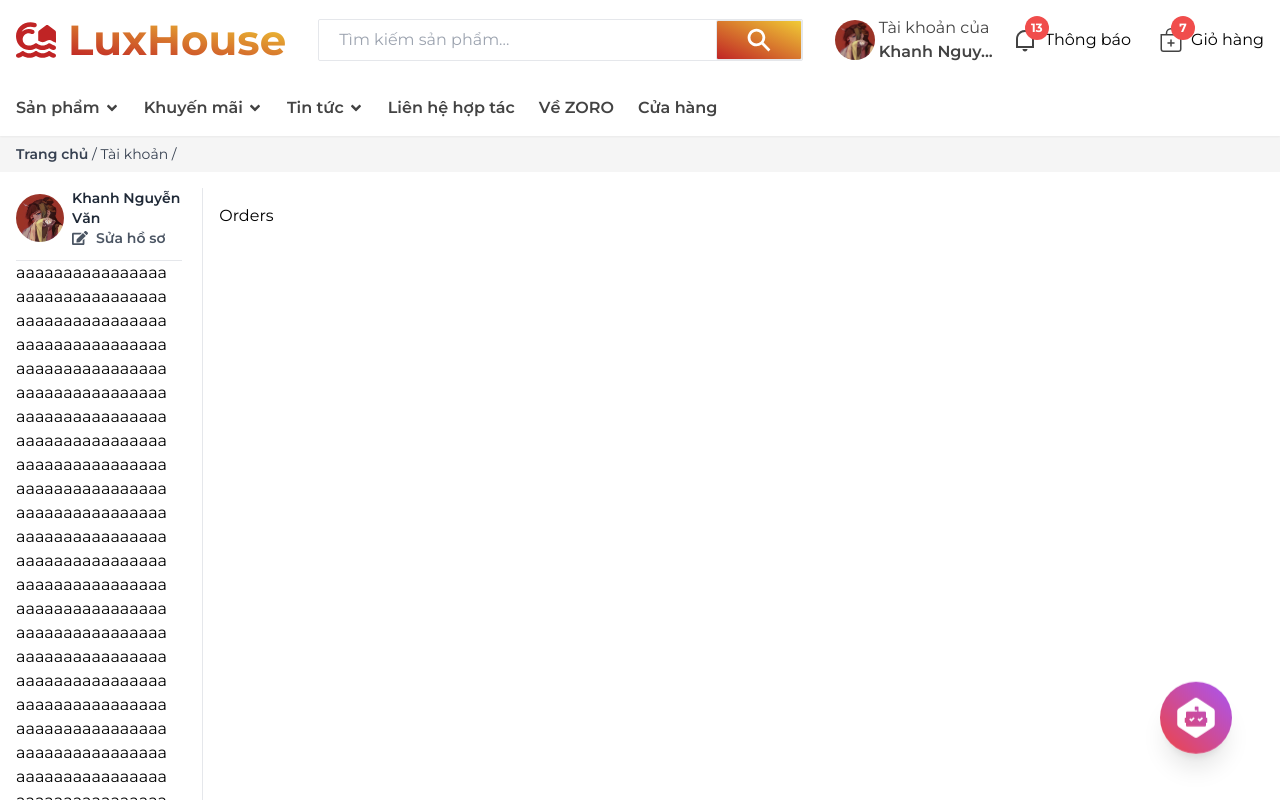
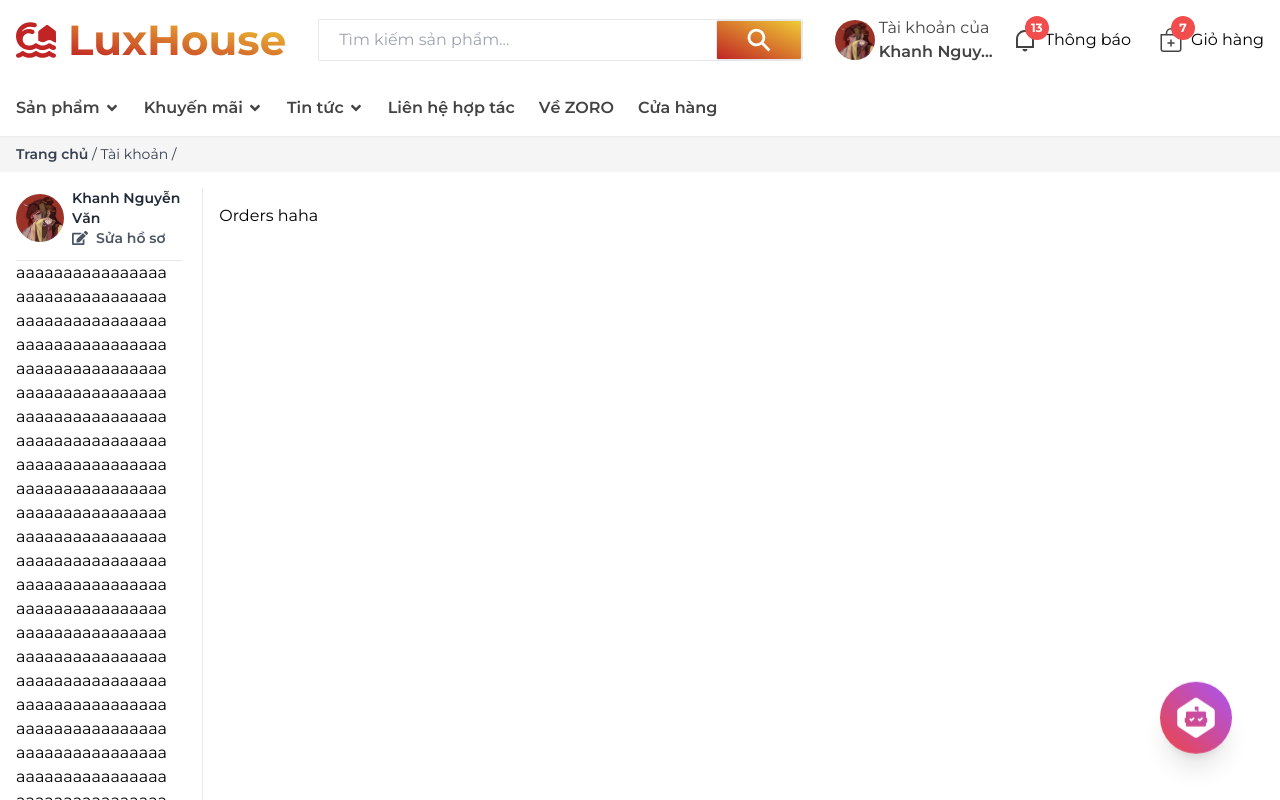
Before and after one commit to khanhdev1902/LuxHouse, a React (Vite) app in the folder client/: page /account/orders in a window 1280 px wide. Shown: the top 800 px of the page. Built offline with nearby package versions, Linux system fonts and the light colour scheme.

Commit message:
fix:test push

```diff
--- a/client/src/pages/clients/orders/index.tsx
+++ b/client/src/pages/clients/orders/index.tsx
@@ -1,4 +1,4 @@
 import Container from "@/components/ui/Container";
 export default function Orders() {
-  return <Container>Orders</Container>;
+  return <Container>Orders haha</Container>;
 }
```
